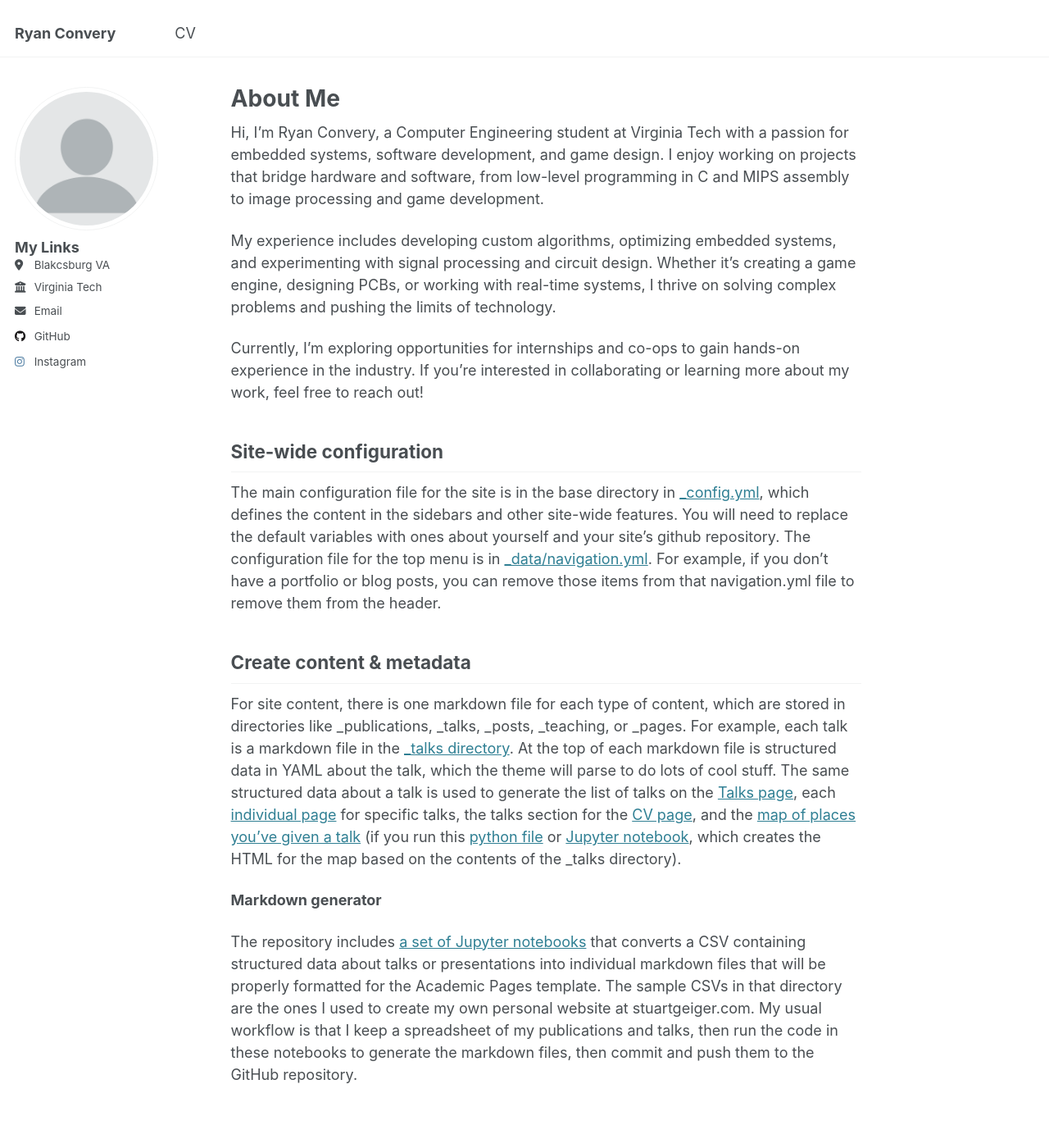
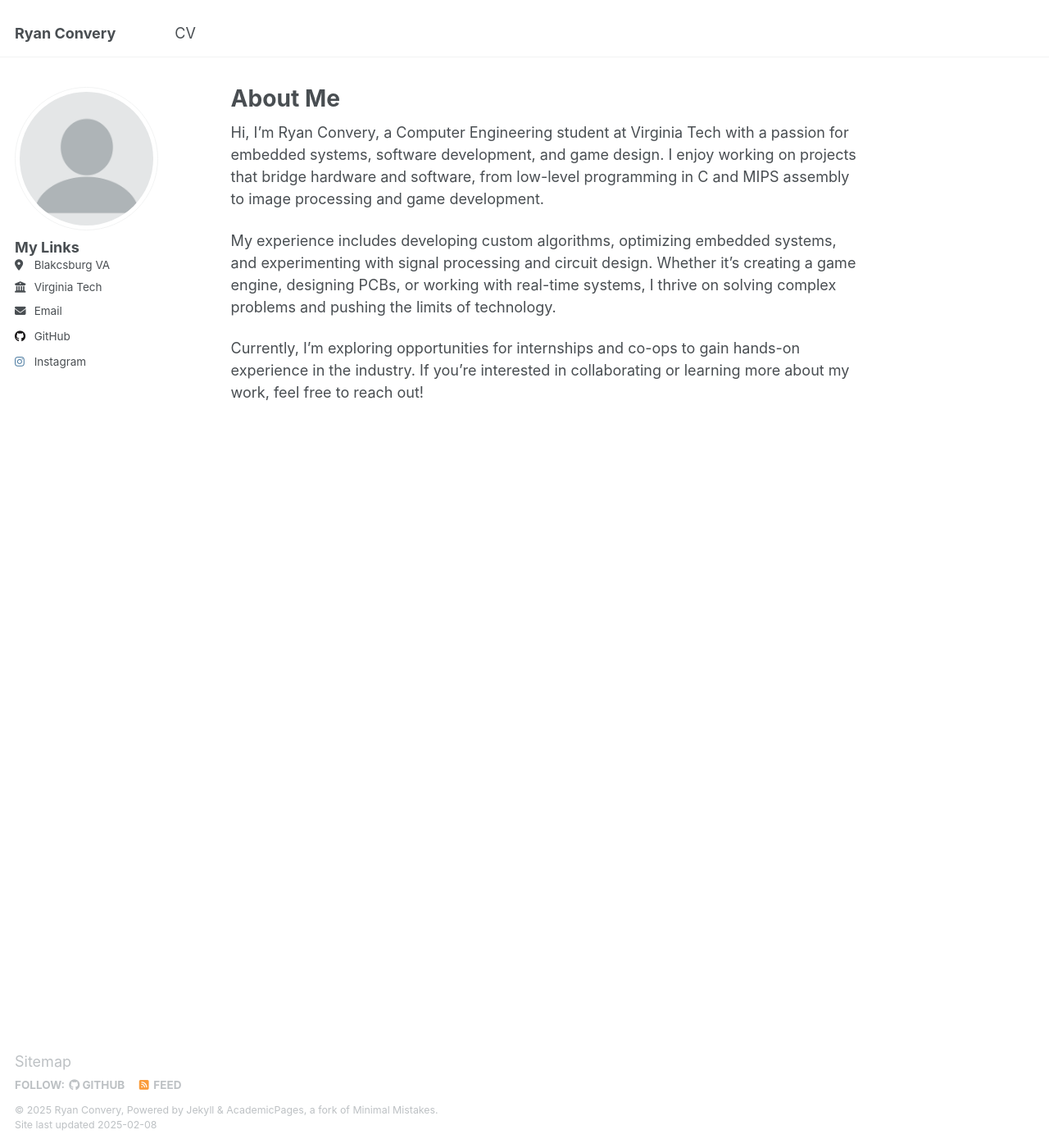
Before and after one commit to rconvery76/rconvery76.github.io, a Jekyll site: the page built from _pages/about.md, in a window 1280 px wide and 1400 px high. Shown: the whole window at 82% size. Built offline with Jekyll 4.4.1, drawn with Linux system fonts in a browser that asks for light colours.

Commit message:
Update about.md

```diff
--- a/_pages/about.md
+++ b/_pages/about.md
@@ -12,17 +12,3 @@ Hi, I’m Ryan Convery, a Computer Engineering student at Virginia Tech with a p
 My experience includes developing custom algorithms, optimizing embedded systems, and experimenting with signal processing and circuit design. Whether it’s creating a game engine, designing PCBs, or working with real-time systems, I thrive on solving complex problems and pushing the limits of technology.
 
 Currently, I’m exploring opportunities for internships and co-ops to gain hands-on experience in the industry. If you’re interested in collaborating or learning more about my work, feel free to reach out!
-
-
-Site-wide configuration
-------
-The main configuration file for the site is in the base directory in [_config.yml](https://github.com/academicpages/academicpages.github.io/blob/master/_config.yml), which defines the content in the sidebars and other site-wide features. You will need to replace the default variables with ones about yourself and your site's github repository. The configuration file for the top menu is in [_data/navigation.yml](https://github.com/academicpages/academicpages.github.io/blob/master/_data/navigation.yml). For example, if you don't have a portfolio or blog posts, you can remove those items from that navigation.yml file to remove them from the header.
-
-Create content & metadata
-------
-For site content, there is one markdown file for each type of content, which are stored in directories like _publications, _talks, _posts, _teaching, or _pages. For example, each talk is a markdown file in the [_talks directory](https://github.com/academicpages/academicpages.github.io/tree/master/_talks). At the top of each markdown file is structured data in YAML about the talk, which the theme will parse to do lots of cool stuff. The same structured data about a talk is used to generate the list of talks on the [Talks page](https://academicpages.github.io/talks), each [individual page](https://academicpages.github.io/talks/2012-03-01-talk-1) for specific talks, the talks section for the [CV page](https://academicpages.github.io/cv), and the [map of places you've given a talk](https://academicpages.github.io/talkmap.html) (if you run this [python file](https://github.com/academicpages/academicpages.github.io/blob/master/talkmap.py) or [Jupyter notebook](https://github.com/academicpages/academicpages.github.io/blob/master/talkmap.ipynb), which creates the HTML for the map based on the contents of the _talks directory).
-
-**Markdown generator**
-
-The repository includes [a set of Jupyter notebooks](https://github.com/academicpages/academicpages.github.io/tree/master/markdown_generator
-) that converts a CSV containing structured data about talks or presentations into individual markdown files that will be properly formatted for the Academic Pages template. The sample CSVs in that directory are the ones I used to create my own personal website at stuartgeiger.com. My usual workflow is that I keep a spreadsheet of my publications and talks, then run the code in these notebooks to generate the markdown files, then commit and push them to the GitHub repository.
```
